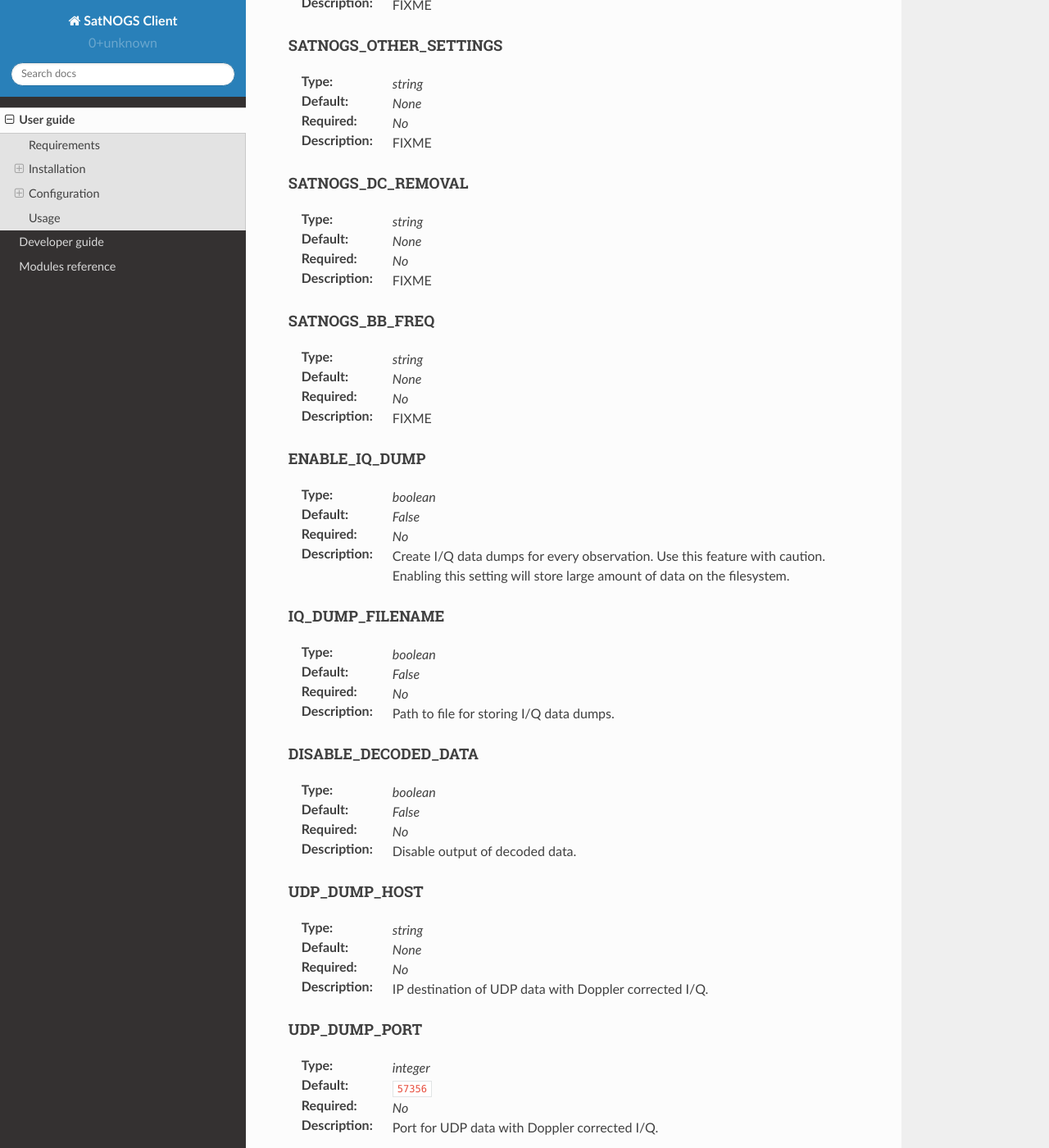
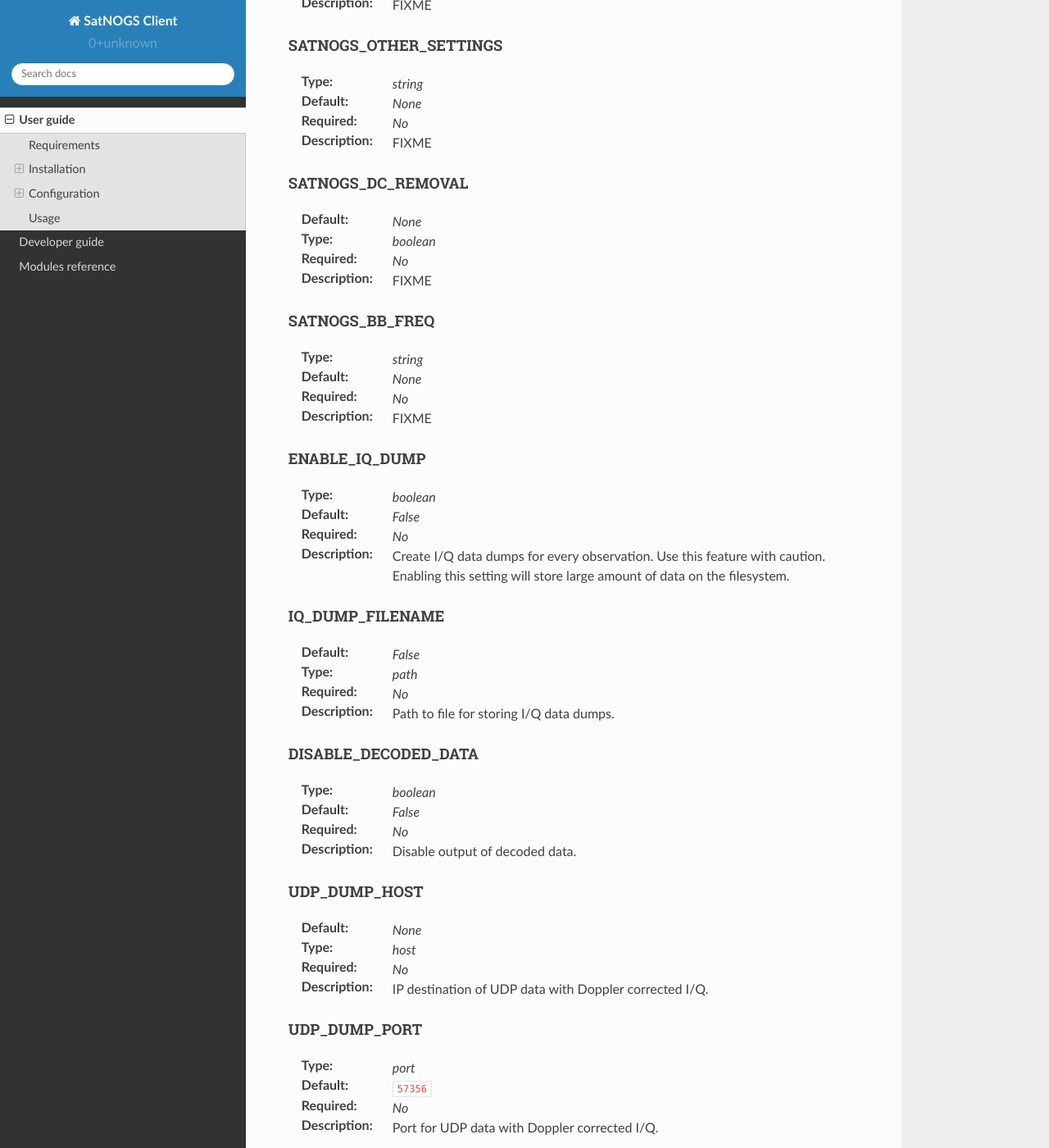
Before and after one commit to yaplik/satnogs-client, a Sphinx documentation site: the page built from docs/userguide.rst, in a window 1280 px wide and 1400 px high, scrolled down 7927 px. Shown: the whole window at 82% size. Built offline with Sphinx 7.4.7 and the Read the Docs theme 2.0.0, drawn with Linux system fonts in a browser that asks for light colours.

Commit message:
docs: Fix type of some settings
Signed-off-by: Vasilis Tsiligiannis <acinonyx@openwrt.gr>

```diff
--- a/docs/userguide.rst
+++ b/docs/userguide.rst
@@ -451,8 +451,8 @@ SATNOGS_OTHER_SETTINGS
 
 SATNOGS_DC_REMOVAL
 ~~~~~~~~~~~~~~~~~~
-:Type: *string*
 :Default: *None*
+:Type: *boolean*
 :Required: *No*
 :Description:
    FIXME
@@ -480,8 +480,8 @@ ENABLE_IQ_DUMP
 
 IQ_DUMP_FILENAME
 ~~~~~~~~~~~~~~~~
-:Type: *boolean*
 :Default: *False*
+:Type: *path*
 :Required: *No*
 :Description:
    Path to file for storing I/Q data dumps.
@@ -498,8 +498,8 @@ DISABLE_DECODED_DATA
 
 UDP_DUMP_HOST
 ~~~~~~~~~~~~~
-:Type: *string*
 :Default: *None*
+:Type: *host*
 :Required: *No*
 :Description:
    IP destination of UDP data with Doppler corrected I/Q.
@@ -507,7 +507,7 @@ UDP_DUMP_HOST
 
 UDP_DUMP_PORT
 ~~~~~~~~~~~~~
-:Type: *integer*
+:Type: *port*
 :Default: ``57356``
 :Required: *No*
 :Description:
```
Also changed, not shown: other parts of docs/userguide.rst (+1 -1 lines).
